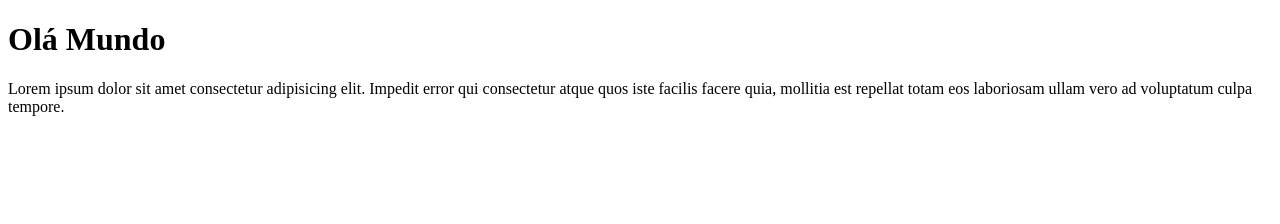
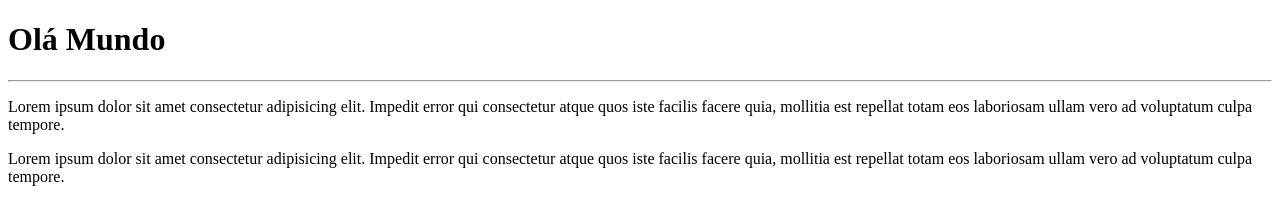
Before and after one commit to MMSoares13/Ol--Mundo, a plain HTML site: page site-exemplo/index.html in a window 1280 px wide. Drawn offline with Linux system fonts and the light colour scheme.

Commit message:
Novo parágrafo

```diff
--- a/site-exemplo/index.html
+++ b/site-exemplo/index.html
@@ -8,7 +8,8 @@
 </head>
 <body>
     <h1>Olá Mundo</h1>
-
+<hr>
+    <p> Lorem ipsum dolor sit amet consectetur adipisicing elit. Impedit error qui consectetur atque quos iste facilis facere quia, mollitia est repellat totam eos laboriosam ullam vero ad voluptatum culpa tempore.</p>
     <p> Lorem ipsum dolor sit amet consectetur adipisicing elit. Impedit error qui consectetur atque quos iste facilis facere quia, mollitia est repellat totam eos laboriosam ullam vero ad voluptatum culpa tempore.</p>
 
 </body>
```
